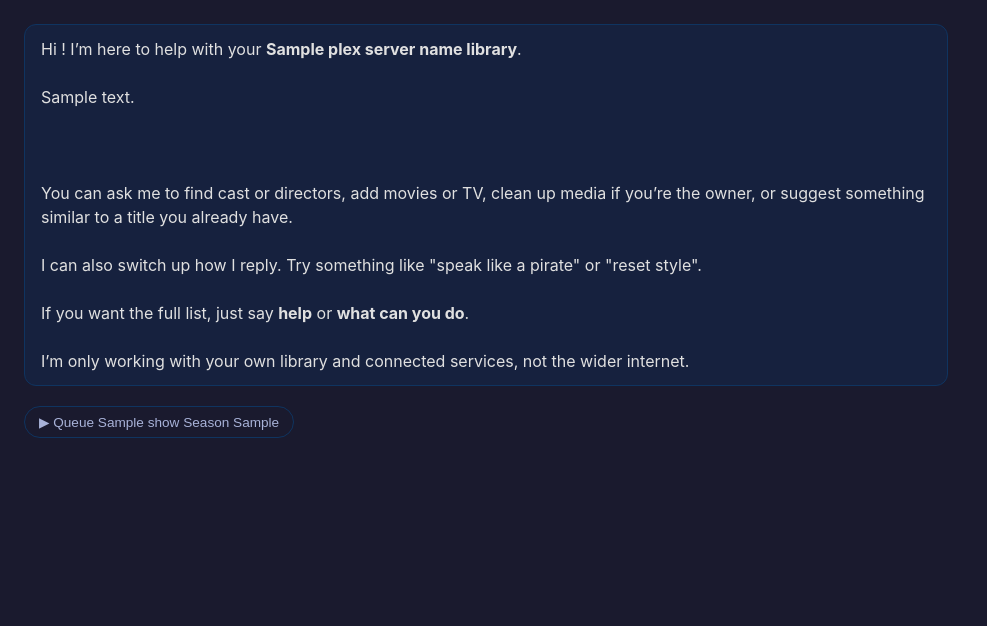
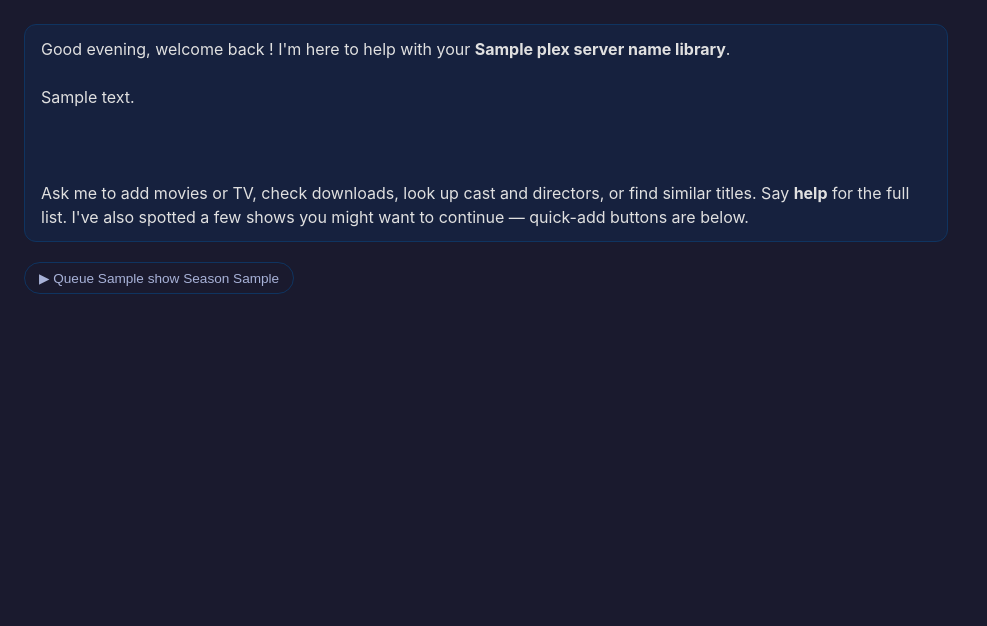
Before and after one commit to lachiendupape/Media_bot, a Flask app: template templates/chat.html in a window 1280 px wide. Shown: the part 58-684 px from the top of the page, without its empty margins (0-987 px from the left). Run offline with Flask 3, Linux system fonts and the light colour scheme; the template is opened without the code that fills it: most values are stand-ins (such as "Sample title", 1, 10 or a date in 2020).

Commit message:
Personalise welcome message: time-of-day greeting, welcome back, and season callout

```diff
--- a/templates/chat.html
+++ b/templates/chat.html
@@ -282,19 +282,13 @@
     </header>
     <div class="notification-banner" id="notificationBanner" aria-live="polite" aria-label="Download notifications"></div>
     <div class="chat-area" id="chatArea">
-        <div class="msg bot">Hi {{ user.username }}! I’m here to help with your <strong>{{ plex_server_name or 'Plex' }} library</strong>.
+        <div class="msg bot" id="welcomeMsg"><span id="greetingText">Hi</span> {{ user.username }}! I'm here to help with your <strong>{{ plex_server_name or 'Plex' }} library</strong>.
 
 {% if usage_summary %}{{ usage_summary }}
 
 {% endif %}
 
-You can ask me to find cast or directors, add movies or TV, clean up media if you’re the owner, or suggest something similar to a title you already have.
-
-I can also switch up how I reply. Try something like "speak like a pirate" or "reset style".
-
-If you want the full list, just say <strong>help</strong> or <strong>what can you do</strong>.
-
-I’m only working with your own library and connected services, not the wider internet.</div>{% if next_season_suggestions %}
+Ask me to add movies or TV, check downloads, look up cast and directors, or find similar titles. Say <strong>help</strong> for the full list.{% if next_season_suggestions %} I've also spotted a few shows you might want to continue — quick-add buttons are below.{% endif %}</div>{% if next_season_suggestions %}
         <div class="quick-action-row">
 {% for s in next_season_suggestions %}
           <button class="quick-action-btn" onclick="sendMessage('Add {{ s.show }} Season {{ s.next_season }}')" type="button">▶ Queue {{ s.show }} Season {{ s.next_season }}</button>
@@ -328,6 +322,16 @@
         </div>
     </div>
     <script>
+        // Personalise the welcome greeting based on time of day and Tautulli data
+        (function() {
+            const greetingEl = document.getElementById('greetingText');
+            if (!greetingEl) return;
+            const hour = new Date().getHours();
+            const timeGreeting = hour < 12 ? 'Good morning' : hour < 18 ? 'Good afternoon' : 'Good evening';
+            const hasUsage = {{ 'true' if usage_summary else 'false' }};
+            greetingEl.textContent = hasUsage ? timeGreeting + ', welcome back' : timeGreeting;
+        })();
+
         const chatArea = document.getElementById('chatArea');
         const input = document.getElementById('msgInput');
         const btn = document.getElementById('sendBtn');
```
